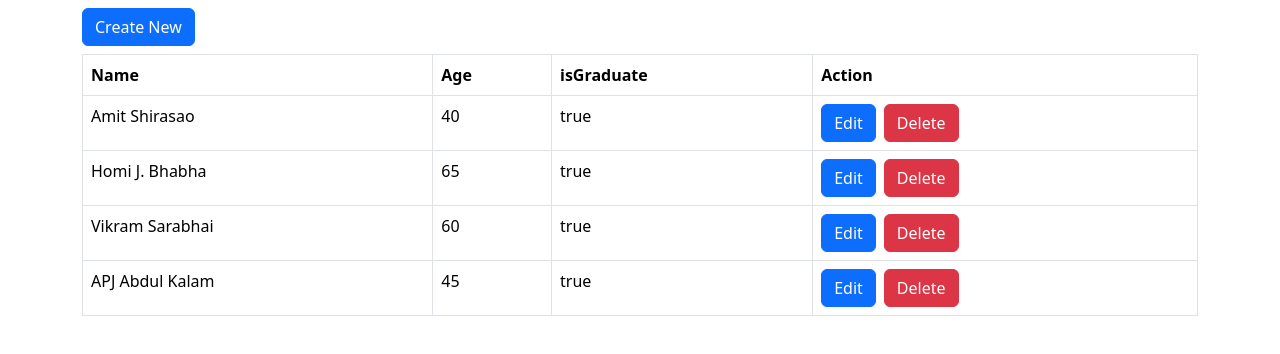
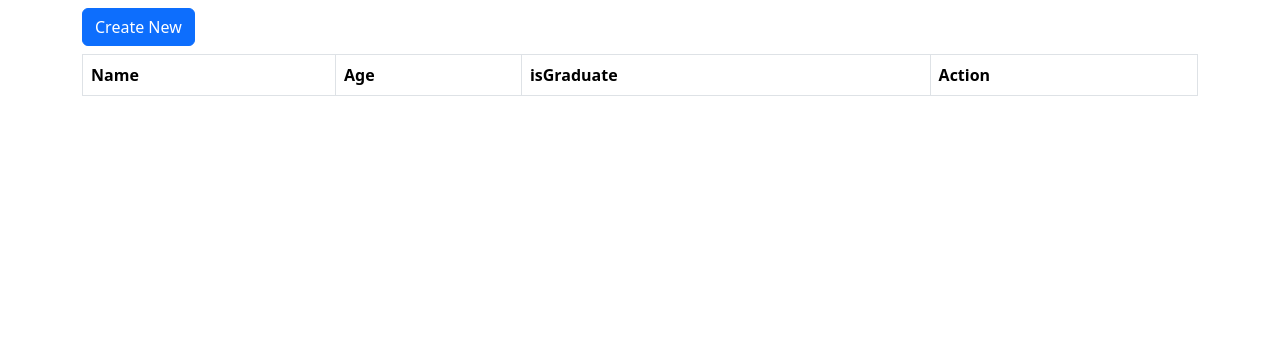
Before and after one commit to amit-shirasao/EMS_UI, an Angular app: page / in a window 1280 px wide. Shown: the top 354 px of the page. Built offline with nearby package versions, Linux system fonts and the light colour scheme.

Commit message:
Injecting the service in the component.

```diff
--- a/src/app/app.ts
+++ b/src/app/app.ts
@@ -1,6 +1,7 @@
-import { Component, signal } from '@angular/core';
+import { Component, inject, signal } from '@angular/core';
 import { RouterOutlet } from '@angular/router';
 import { IEmployee } from '../interfaces/IEmployee';
+import { EmployeeService } from '../services/employee/employee-service';
 
 @Component({
   selector: 'app-root',
@@ -10,26 +11,8 @@ import { IEmployee } from '../interfaces/IEmployee';
   standalone: true,
 })
 export class App {
-  protected employees = signal<IEmployee[]>([
-    {
-      name: 'Amit Shirasao',
-      age: 40,
-      isGraduate: true,
-    },
-    {
-      name: 'Homi J. Bhabha',
-      age: 65,
-      isGraduate: true,
-    },
-    {
-      name: 'Vikram Sarabhai',
-      age: 60,
-      isGraduate: true,
-    },
-    {
-      name: 'APJ Abdul Kalam',
-      age: 45,
-      isGraduate: true,
-    },
-  ]);
+  private employeeService = inject(EmployeeService);
+  // constructor(private employeeService: EmployeeService) {}
+
+  protected employees = signal<IEmployee[]>([]);
 }
```
